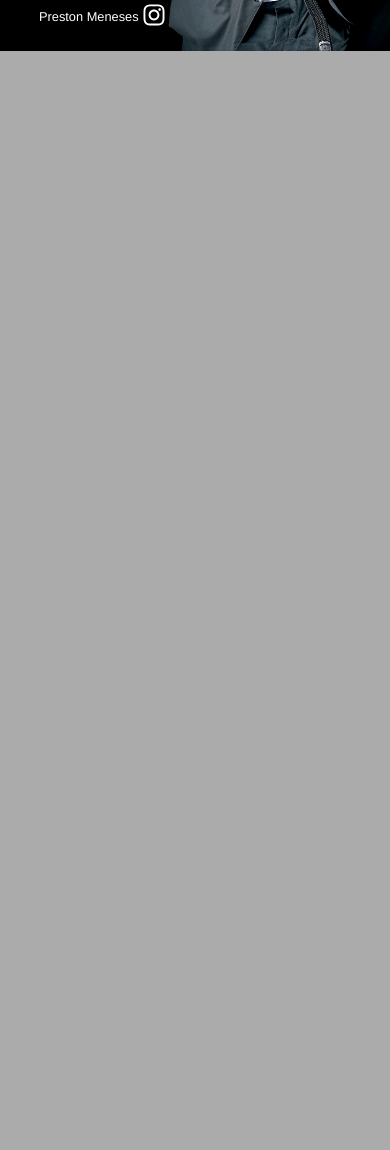
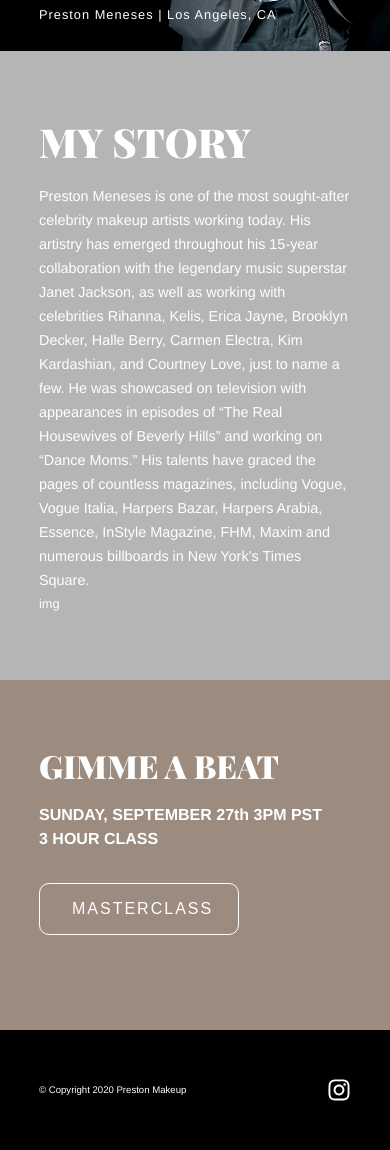
Before and after one commit to ekm383/prestonmakeup, a Gatsby site: page / in a window 390 px wide. Shown: the part 469-1619 px from the top of the page. Before the commit the page ends 844 px from the top, so only its background shows below. Built offline with nearby package versions, Linux system fonts and the light colour scheme; Gatsby itself is replaced by a stand-in of ours.

Commit message:
About Responsive Updated

```diff
--- /dev/null
+++ b/src/components/About.js
@@ -0,0 +1,63 @@
+import React from "react"
+import styled from "styled-components"
+
+const About = () => {
+  return (
+    <StyledAbout>
+      <div className="copy">
+        <h4>My Story</h4>
+        <p>
+          Preston Meneses is one of the most sought-after celebrity makeup
+          artists working today. His artistry has emerged throughout his 15-year
+          collaboration with the legendary music superstar Janet Jackson, as
+          well as working with celebrities Rihanna, Kelis, Erica Jayne, Brooklyn
+          Decker, Halle Berry, Carmen Electra, Kim Kardashian, and Courtney
+          Love, just to name a few. He was showcased on television with
+          appearances in episodes of “The Real Housewives of Beverly Hills” and
+          working on “Dance Moms.” His talents have graced the pages of
+          countless magazines, including Vogue, Vogue Italia, Harpers Bazar,
+          Harpers Arabia, Essence, InStyle Magazine, FHM, Maxim and numerous
+          billboards in New York’s Times Square.
+        </p>
+      </div>
+      <div className="image">
+        <p>img</p>
+      </div>
+    </StyledAbout>
+  )
+}
+
+const StyledAbout = styled.div`
+  width: 80vw;
+  margin: 8rem auto;
+  display: flex;
+  flex-direction: row;
+  flex-wrap: wrap;
+  .copy {
+    flex-basis: 70%;
+    h4 {
+      color: var(--white);
+      font-size: 2.5rem;
+      text-transform: uppercase;
+      margin-bottom: 1rem;
+    }
+    p {
+      color: var(--white);
+      font-size: 0.9rem;
+      font-weight: lighter;
+      line-height: 1.7rem;
+    }
+  }
+
+  @media (max-width: 768px) {
+    margin: 4rem auto;
+    .copy {
+      flex-basis: 100%;
+      p {
+        line-height: 1.5rem;
+      }
+    }
+  }
+`
+
+export default About
--- /dev/null
+++ b/src/components/Footer.js
@@ -0,0 +1,38 @@
+import React from "react"
+import styled from "styled-components"
+import { FaInstagram } from "react-icons/fa"
+
+const Footer = () => {
+  return (
+    <StyledFooter>
+      <div>
+        <p> &#169; Copyright 2020 Preston Makeup</p>
+        <FaInstagram />
+      </div>
+    </StyledFooter>
+  )
+}
+
+const StyledFooter = styled.div`
+  width: 100%;
+  margin: 0rem auto;
+  background: black;
+  padding: 3rem 0rem;
+  div {
+    width: 80%;
+    margin: 0rem auto;
+    display: flex;
+    flex-direction: row;
+    justify-content: space-between;
+    p {
+      font-size: 0.6rem;
+      font-weight: lighter;
+    }
+    svg {
+      font-size: 1.5rem;
+      margin-bottom: -0.4rem;
+    }
+  }
+`
+
+export default Footer
--- /dev/null
+++ b/src/components/Promo.js
@@ -0,0 +1,97 @@
+import React from "react"
+import styled from "styled-components"
+
+const Promo = () => {
+  return (
+    <StyledPromo>
+      <div className="container">
+        <div className="promo-box">
+          <h4>GIMME A BEAT</h4>
+          <p>
+            SUNDAY, SEPTEMBER 27th 3PM PST
+            <br />3 HOUR CLASS
+          </p>
+        </div>
+        <div className="button-box">
+          <button>masterclass</button>
+        </div>
+      </div>
+    </StyledPromo>
+  )
+}
+
+const StyledPromo = styled.div`
+  width: 100%;
+  height: 300px;
+  margin: 0rem auto;
+  background: var(--beige);
+  display: flex;
+  justify-content: center;
+  .container {
+    width: 80vw;
+    margin: 0rem auto;
+    display: flex;
+    flex-direction: row;
+    justify-content: center;
+    flex-wrap: wrap;
+    align-content: center;
+  }
+  .promo-box {
+    flex-basis: 50%;
+    display: flex;
+    flex-direction: column;
+    align-items: flex-start;
+    h4 {
+      font-size: 2rem;
+      margin-bottom: 1rem;
+      color: var(--white);
+    }
+    p {
+      font-size: 1rem;
+      font-weight: bold;
+      line-height: 1.5rem;
+      color: var(--white);
+    }
+  }
+  .button-box {
+    flex-basis: 50%;
+    display: flex;
+    flex-direction: column;
+    align-items: flex-end;
+    button {
+      width: 200px;
+      margin: 2rem 0rem;
+      padding: 1rem 2rem;
+      background: none;
+      color: var(--white);
+      font-size: 1rem;
+      text-transform: uppercase;
+      font-weight: lighter;
+      letter-spacing: 2px;
+      border: 1px solid var(--white);
+      border-radius: 10px;
+      transition: 0.4s ease-in-out;
+      &:hover {
+        cursor: pointer;
+        background: var(--white);
+        border: 1px solid var(--white);
+        color: var(--black);
+      }
+    }
+  }
+  @media (max-width: 768px) {
+    height: 350px;
+    .promo-box,
+    .button-box {
+      flex-basis: 100%;
+    }
+    .promo-box {
+      align-items: flex-start;
+    }
+    .button-box {
+      align-items: flex-start;
+    }
+  }
+`
+
+export default Promo
--- a/src/components/hero/Intro.js
+++ b/src/components/hero/Intro.js
@@ -1,6 +1,5 @@
 import React from "react"
 import styled from "styled-components"
-import { FaInstagram } from "react-icons/fa"
 import Background from "./Background"
 
 const Intro = () => {
@@ -17,9 +16,7 @@
             <button>masterclass</button>
           </div>
           <div className="social-box">
-            <p>
-              Preston Meneses <FaInstagram />
-            </p>
+            <p>Preston Meneses | Los Angeles, CA</p>
           </div>
         </div>
       </Background>
@@ -59,12 +56,9 @@
     color: var(--white);
     padding: 1rem 0rem;
     p {
-      font-size: 1rem;
+      font-size: 0.7rem;
+      letter-spacing: 1px;
       font-weight: lighter;
-    }
-    svg {
-      font-size: 1.5rem;
-      margin-bottom: -0.4rem;
     }
   }
   button {
@@ -78,6 +72,7 @@
     font-weight: lighter;
     letter-spacing: 2px;
     border: 1px solid var(--white);
+    border-radius: 10px;
     transition: 0.4s ease-in-out;
     &:hover {
       cursor: pointer;
@@ -85,6 +80,9 @@
       border: 1px solid var(--white);
       color: var(--black);
     }
+  }
+  .pattern {
+    height: 150px;
   }
   @media (max-width: 768px) {
     .container {
@@ -107,8 +105,10 @@
       font-size: 0.8rem;
       margin-right: 1rem;
       padding: 0;
+      transform: rotate(0deg);
     }
-    button {
+    .pattern {
+      height: 75px;
     }
   }
 `
--- a/src/components/hero/hero.js
+++ b/src/components/hero/hero.js
@@ -1,6 +1,5 @@
 import React from "react"
 import Intro from "./Intro"
-import Background from "./Background"
 
 const Hero = () => {
   return (
--- a/src/components/layout.css
+++ b/src/components/layout.css
@@ -6,16 +6,17 @@
 :root {
   --mainColor: #000000;
   --darkGray: #171717;
-  --gray: #666666;
-  --lightGray: #ababab;
+  --gray: #b5b5b5;
+  --lightGray: #cecece;
   --white: #ffffff;
   --black: #000000;
+  --beige: #86695285;
 }
 
 body {
   font-family: "Helvetica";
-  background-color: var(--lightGray);
-  color: var(--gray);
+  background-color: var(--gray);
+  color: var(--white);
 }
 
 h1,
--- a/src/components/layout.js
+++ b/src/components/layout.js
@@ -1,6 +1,7 @@
 import React from "react"
 import PropTypes from "prop-types"
 import NavBar from "../components/nav/NavBar"
+import Footer from "../components/Footer"
 
 import "./layout.css"
 
@@ -9,6 +10,7 @@
     <>
       <NavBar />
       <main>{children}</main>
+      <Footer />
     </>
   )
 }
--- a/src/components/nav/RightNav.js
+++ b/src/components/nav/RightNav.js
@@ -60,7 +60,7 @@
     a {
       padding-bottom: 0.4rem;
       text-decoration: none;
-      color: var(--black);
+      color: var(--white);
       transition: 0.3s ease-in-out;
       &:hover {
         cursor: pointer;
--- a/src/pages/index.js
+++ b/src/pages/index.js
@@ -3,11 +3,15 @@
 import SEO from "../components/seo"
 
 import Hero from "../components/hero/hero"
+import About from "../components/About"
+import Promo from "../components/Promo"
 
 const IndexPage = () => (
   <Layout>
     <SEO title="Home" />
     <Hero />
+    <About />
+    <Promo />
   </Layout>
 )
 
```
Also changed, not shown: src/images/bg.jpg (added), src/images/bg.png (added).
